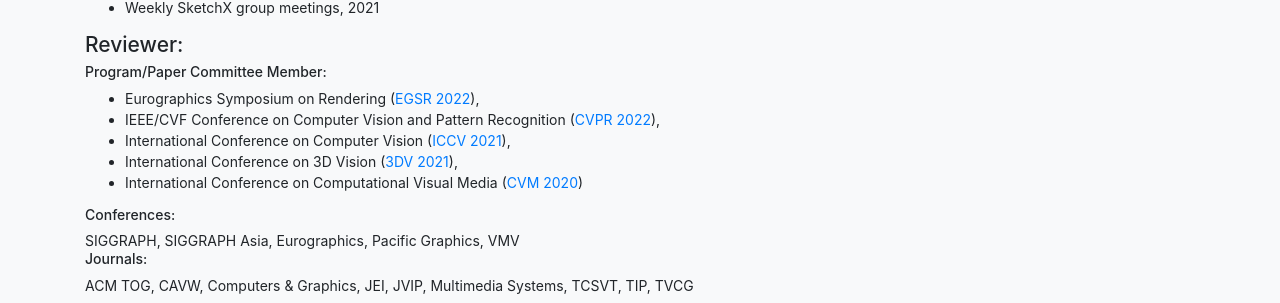
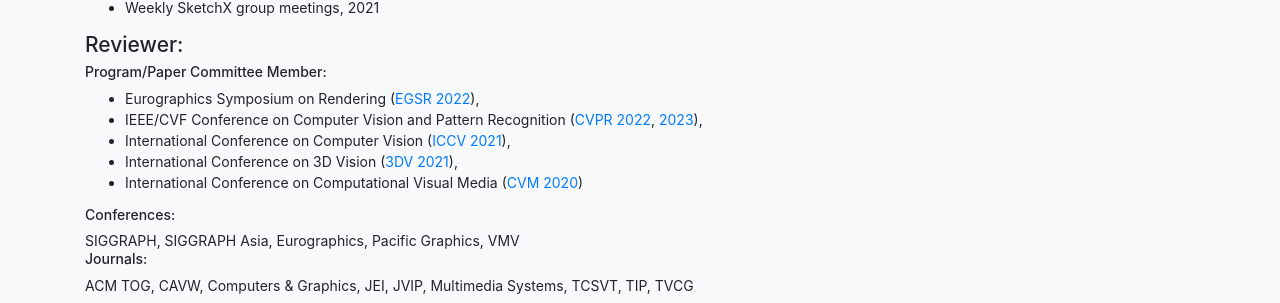
Before and after one commit to ygryadit/ygryadit.github.io, a Jekyll site: the page built from index.md, in a window 1280 px wide and 900 px high, scrolled down 7099 px. Shown: the part 149-452 px from the top of the window. Built offline with Jekyll 4.4.1, drawn with Linux system fonts in a browser that asks for light colours.

Commit message:
Adding CVPR reviewer info

```diff
--- a/index.md
+++ b/index.md
@@ -691,7 +691,7 @@
 			<ul>
 			<li> Eurographics Symposium on Rendering (<a href="https://egsr.eu/2022/">EGSR 2022</a>),
 			</li>
-			<li> IEEE/CVF Conference on Computer Vision and Pattern Recognition (<a href="https://cvpr2022.thecvf.com/">CVPR 2022</a>),
+			<li> IEEE/CVF Conference on Computer Vision and Pattern Recognition (<a href="https://cvpr2022.thecvf.com/">CVPR 2022</a>, <a href="https://cvpr2023.thecvf.com/">2023</a>),
 			</li>
 			<li> International Conference on Computer Vision (<a href="https://iccv2021.thecvf.com/home">ICCV 2021</a>),
 			</li>
```
